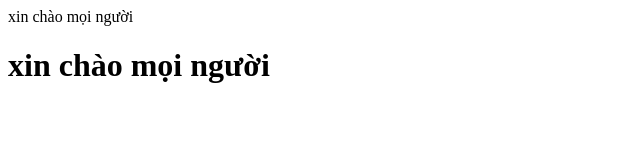
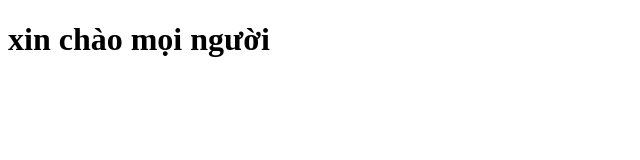
Before and after one commit to ndcuong2807/-VNP-Trainning_HTML-CSS, a plain HTML site: page index.html in a window 1280 px wide. Shown: the whole page, without its empty margins (0-640 px from the left). Drawn offline with Linux system fonts and the light colour scheme.

Commit message:
Update index.html

```diff
--- a/index.html
+++ b/index.html
@@ -6,7 +6,7 @@
     <meta charset="utf-8">
 </head>
 <body>
-    xin chào mọi người
+
     <h1>xin chào mọi người</h1>
 </body>
 
```
